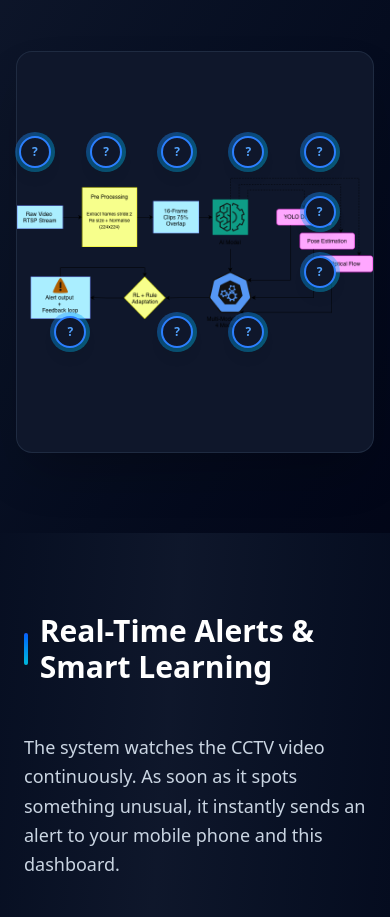
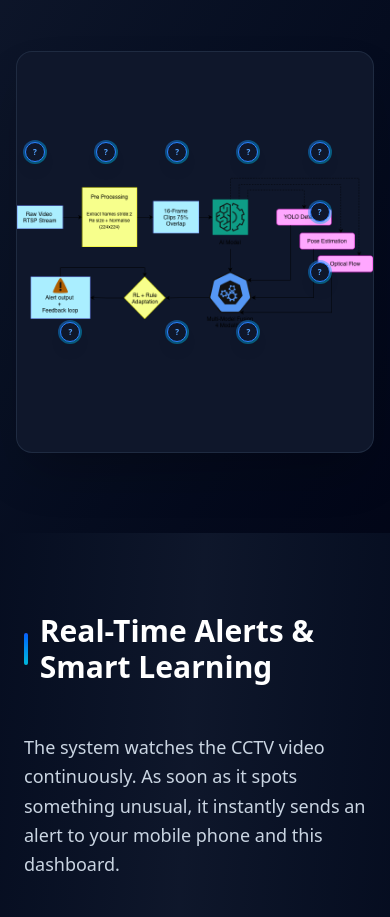
Before and after one commit to ravishaaaan/Info-CCTV, a React (Vite) app: page / in a window 390 px wide. Shown: the part 2040-2957 px from the top of the page. Built offline with nearby package versions, Linux system fonts and the light colour scheme.

Commit message:
mobile layout changes

```diff
--- a/src/App.jsx
+++ b/src/App.jsx
@@ -156,13 +156,13 @@ function App() {
               return (
                 <div key={spot.id}>
                   <div
-                    className="absolute w-10 h-10 md:w-12 md:h-12 cursor-pointer transform -translate-x-1/2 -translate-y-1/2 transition-all hover:scale-125 active:scale-110 z-10 group"
+                    className="absolute w-6 h-6 md:w-10 md:h-10 lg:w-12 lg:h-12 cursor-pointer transform -translate-x-1/2 -translate-y-1/2 transition-all hover:scale-125 active:scale-110 z-10 group"
                     style={{ top: spot.top, left: spot.left }}
                     onClick={() => setActiveHotspot(activeHotspot === spot.id ? null : spot.id)}
                   >
                     <div className="absolute inset-0 bg-gradient-to-br from-blue-500 to-cyan-400 rounded-full opacity-30 group-hover:opacity-50 animate-pulse"></div>
-                    <div className="absolute inset-1 bg-white dark:bg-slate-900 rounded-full border-2 border-blue-500 flex items-center justify-center shadow-lg">
-                      <span className="text-xs md:text-sm font-black text-blue-600 dark:text-blue-400">?</span>
+                    <div className="absolute inset-0.5 md:inset-1 bg-white dark:bg-slate-900 rounded-full border border-blue-500 md:border-2 flex items-center justify-center shadow-lg">
+                      <span className="text-[8px] md:text-xs lg:text-sm font-black text-blue-600 dark:text-blue-400">?</span>
                     </div>
                   </div>
 
@@ -295,9 +295,9 @@ function App() {
             <iframe
               src="https://docs.google.com/forms/d/e/1FAIpQLSfgkmkBx-4AucjlQvb9p-8vRkJ_LGHFySIIJz_gic78wNgyIQ/viewform?embedded=true"
               width="100%"
-              height="800"
+              height="1400"
+              className="block h-[1400px] md:h-[1200px]"
               frameBorder="0"
-              className="block"
             >Loading…</iframe>
           </div>
         </div>
```
